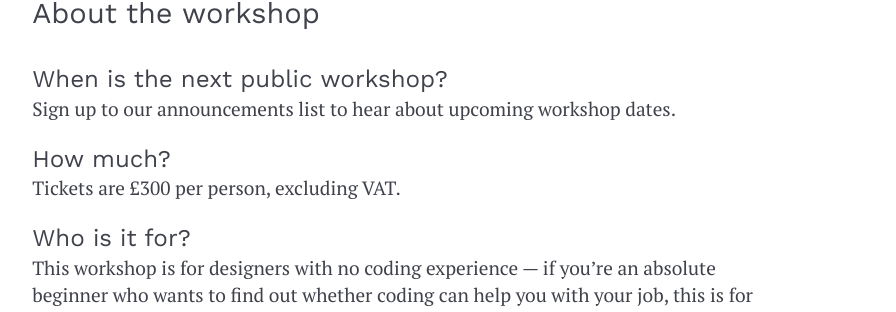
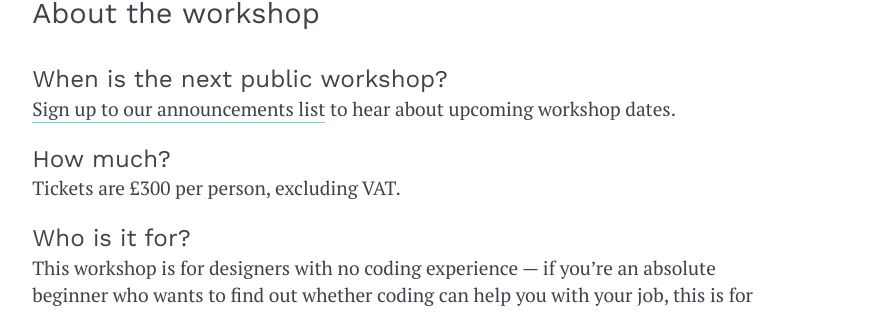
Before and after one commit to buckleywilliams/buckleywilliams, a Jekyll site: the page built from browserprototyping.html, in a window 1280 px wide and 900 px high, scrolled down 1831 px. Shown: the part 161-473 px from the top of the window, without its empty margins (337-1233 px from the left). Built offline with Jekyll 4.4.1, drawn with Linux system fonts in a browser that asks for light colours; part of the change alters nothing that is shown.

Commit message:
Fix a broken link

```diff
--- a/browserprototyping.html
+++ b/browserprototyping.html
@@ -22,7 +22,7 @@ description: Designers who can code have a competitive edge. It gives them a new
 <h3>About the workshop</h3>
 
 <h4>When is the next public workshop?</h4>
-<p><a href="http://tinyletter.com/buckleywilliams"></a>Sign up to our announcements list</a> to hear about upcoming workshop dates.</p>
+<p><a href="http://tinyletter.com/buckleywilliams">Sign up to our announcements list</a> to hear about upcoming workshop dates.</p>
 
 <h4>How much?</h4>
 
```
